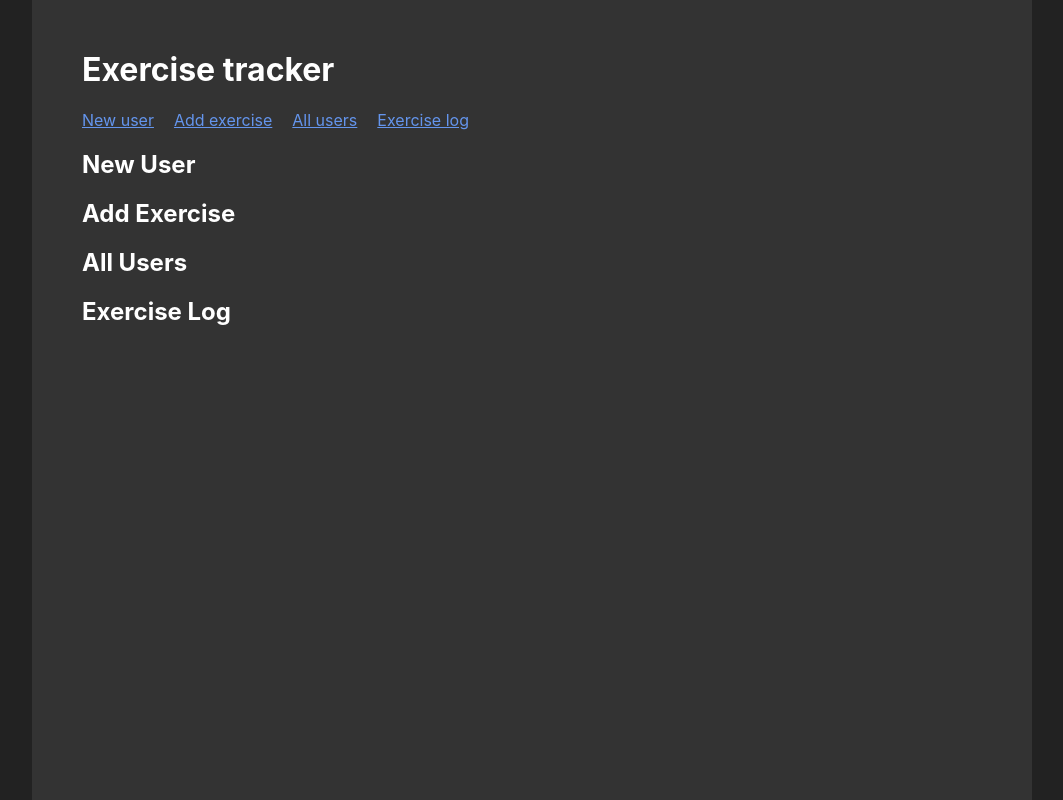
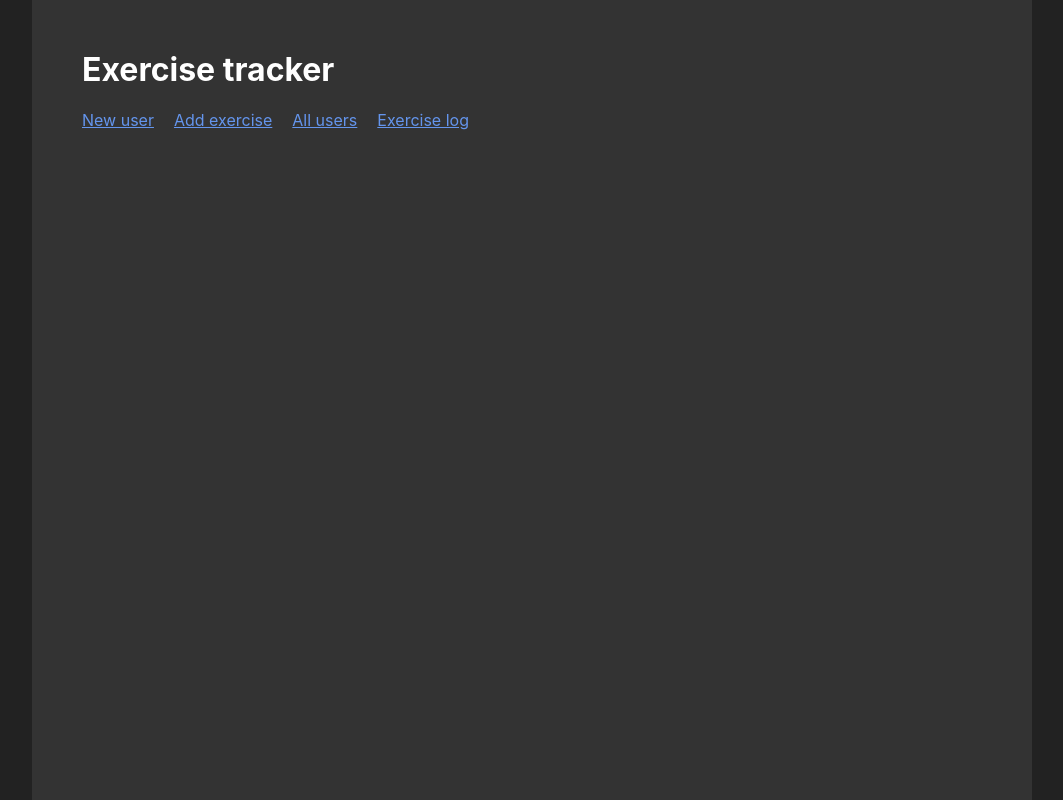
Before and after one commit to sitek94/exercise-tracker-client, a React (Create React App) app: page / in a window 1280 px wide. Shown: the whole page, without its empty margins (108-1171 px from the left). Built offline with nearby package versions, Linux system fonts and the light colour scheme; no server answers.

Commit message:
implement routing

```diff
--- a/src/App.tsx
+++ b/src/App.tsx
@@ -1,4 +1,5 @@
 import * as React from 'react';
+import { Routes, Route, Link } from 'react-router-dom';
 
 function App() {
   React.useEffect(() => {
@@ -11,17 +12,19 @@ function App() {
     <div className="container">
       <h1>Exercise tracker</h1>
       <nav>
-        <a href="#new-user">New user</a>
-        <a href="#add-exercise">Add exercise</a>
-        <a href="#users">All users</a>
-        <a href="#log">Exercise log</a>
+        <Link to="/new-user">New user</Link>
+        <Link to="/add-exercise">Add exercise</Link>
+        <Link to="/users">All users</Link>
+        <Link to="/log">Exercise log</Link>
       </nav>
 
       <main>
-        <NewUser />
-        <AddExercise />
-        <AllUsers />
-        <ExerciseLog />
+        <Routes>
+          <Route path="/new-user" element={<NewUser />} />
+          <Route path="/add-exercise" element={<AddExercise />} />
+          <Route path="/users" element={<AllUsers />} />
+          <Route path="/log" element={<ExerciseLog />} />
+        </Routes>
       </main>
     </div>
   );
--- a/src/index.tsx
+++ b/src/index.tsx
@@ -1,11 +1,14 @@
 import * as React from 'react';
 import ReactDOM from 'react-dom';
+import { BrowserRouter as Router } from 'react-router-dom';
 import App from './App';
 import './index.css';
 
 ReactDOM.render(
   <React.StrictMode>
-    <App />
+    <Router>
+      <App />
+    </Router>
   </React.StrictMode>,
   document.getElementById('root'),
 );
```
